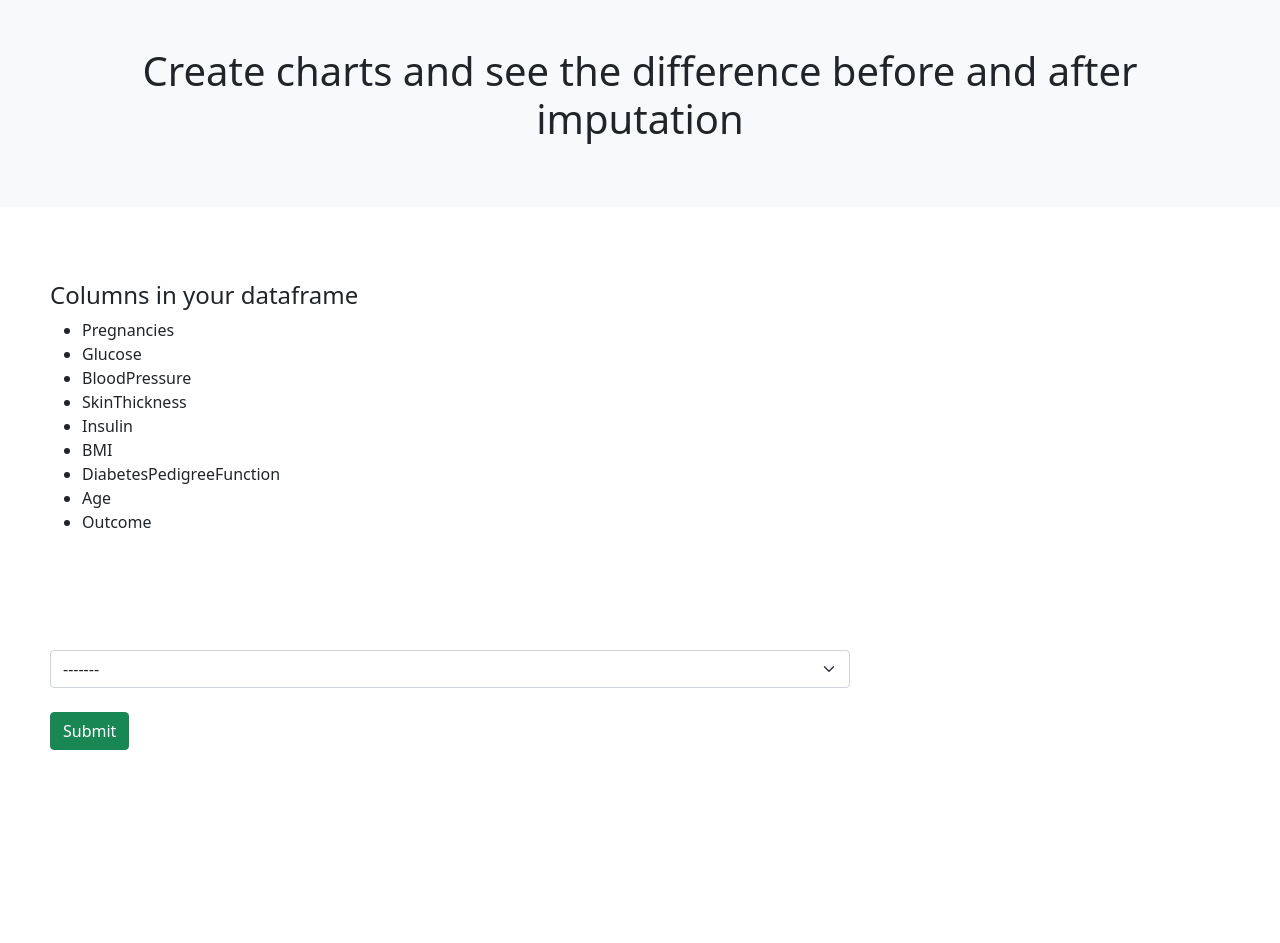
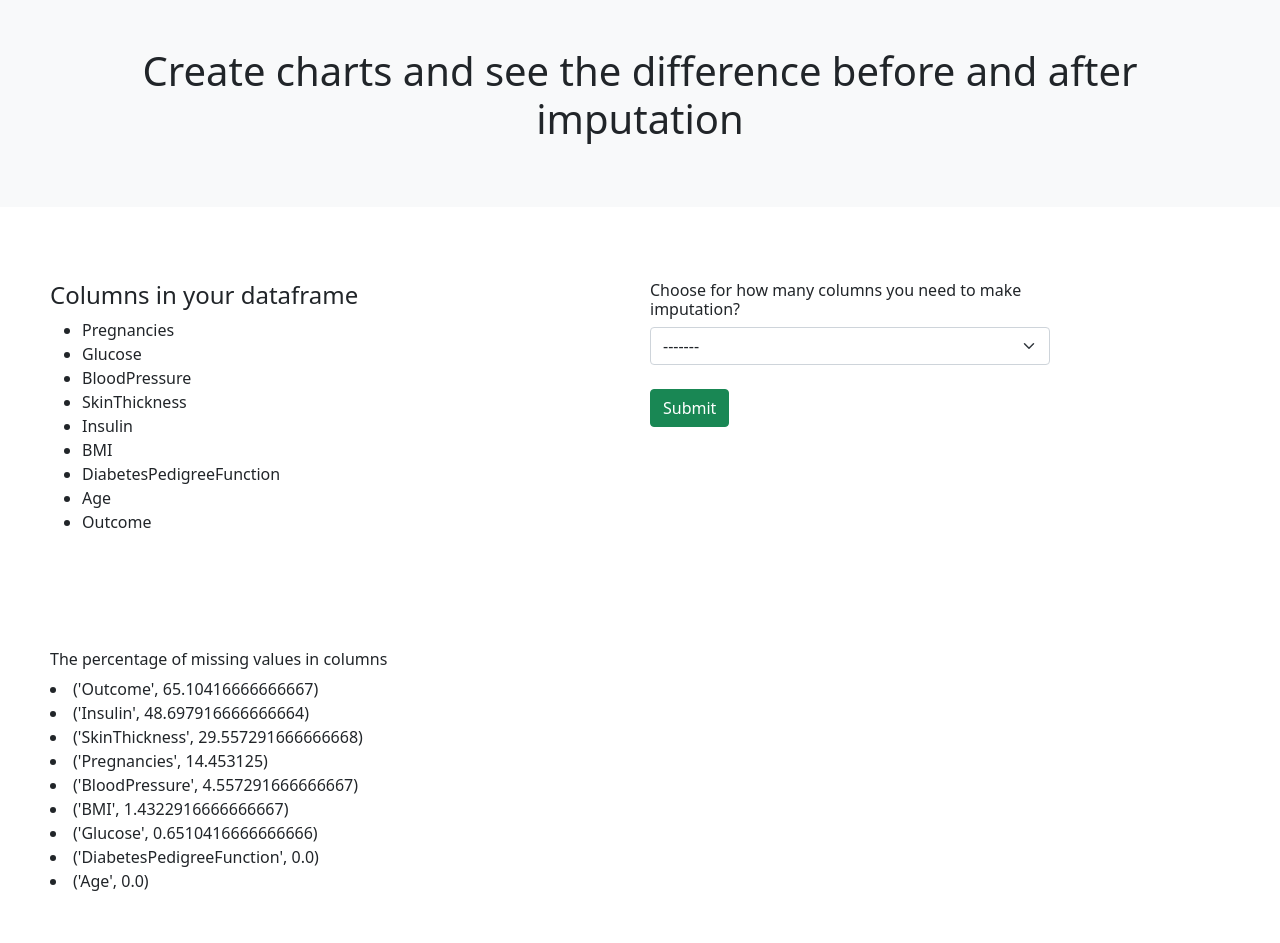
Before and after one commit to KPaulina/MissingDataDashboard, a Django app: page / in a window 1280 px wide. Shown: the part 57-1000 px from the top of the page. Before the commit the page ends 807 px from the top, so only its background shows below. Run offline with Django 3.2, Linux system fonts and the light colour scheme.

Commit message:
feat: when one column chosen a box plot appears, the percentage of missing values visible

```diff
--- a/MD_Dashboard/views.py
+++ b/MD_Dashboard/views.py
@@ -1,16 +1,13 @@
 import os.path
 import sklearn
 from .forms import MissingDataForm, OneColumnImputation
+from .imputation_strategies import imputation_strategy_for_one_column, imputation_strategy
+from .charts import create_charts_for_one_column, bar_chart_showing_number_of_missing_data
 import numpy as np
 import pandas as pd
 from django.shortcuts import render, redirect
 import plotly.graph_objects as go
 import plotly.express as px
-from sklearn.impute import SimpleImputer
-import sklearn.neighbors._base
-import sys
-sys.modules['sklearn.neighbors.base'] = sklearn.neighbors._base
-from missingpy import MissForest
 
 
 '''
@@ -18,6 +15,10 @@ path to were data is stored
 '''
 BASE_DIR = os.path.dirname(os.path.abspath(__file__))
 DATA_DIR = os.path.join(BASE_DIR, 'data\\')
+'''
+Name of your dataset in csv, do not add .csv ending
+'''
+NAME = 'diabetes'
 # Create your views here.
 
 
@@ -75,38 +76,18 @@ def changing_to_npnan(data_imputation: pd.DataFrame, column: str) -> pd.DataFram
     return data_imputation[column]
 
 
-def imputation_strategy(imput_strategy: str, data: pd.DataFrame, column_1: str, column_2: str) -> pd.DataFrame:
+def calcualte_the_missing_percent_of_values(data: pd.DataFrame) -> list:
     '''
-    Function that takes care of impute strategy on data
-    :param imput_strategy:
+    Calculating how the precenteg of missing numbers
     :param data:
-    :param context:
-    :param column_1:
-    :param column_2:
-    :return: data_imputation, context
+    :return: tuple with the name of the column and the percentage of missing values
     '''
-    data_imputation = data.copy(deep=True)
-    data_imputation[column_1] = changing_to_npnan(data_imputation, column_1)
-    data_imputation[column_2] = changing_to_npnan(data_imputation, column_2)
-    if imput_strategy == 'MissForest':
-        imputer = MissForest()
-        miss_data = imputer.fit_transform(data_imputation)
-        miss_forest_data = pd.DataFrame(miss_data, columns=data.columns).round(1)
-        return miss_forest_data
-    elif imput_strategy == 'mean' or imput_strategy == 'median':
-        data_imputation = data_imputation[[column_1, column_2]]
-        col = data_imputation.columns
-        imputer = SimpleImputer(missing_values=np.nan, strategy=imput_strategy)
-        data_imputation = pd.DataFrame(imputer.fit_transform(data_imputation))
-        data_imputation.columns = col
-        data_imputation.index = data.index
-        return data_imputation
-
-    mean_imputer = SimpleImputer(missing_values=np.nan, strategy=imput_strategy)
-    data_imputation = pd.DataFrame(mean_imputer.fit_transform (data_imputation))
-    data_imputation.columns = data.columns
-    data_imputation.index = data.index
-    return data_imputation
+    percent_missing = data.isnull().sum() * 100 / len(data)
+    missing_value_df = pd.DataFrame({'column_name': data.columns, 'percent_missing': percent_missing})
+    missing_value_df.sort_values('percent_missing', inplace=True, ascending=False)
+    missing_value_df['missing percent name'] = list(zip(missing_value_df.column_name, missing_value_df.percent_missing))
+    #[+-]?([0-9]*[.])?[0-9]+ floating point number regex
+    return missing_value_df['missing percent name'].to_list()
 
 
 def the_number_of_columns_choice(request):
@@ -115,10 +96,11 @@ def the_number_of_columns_choice(request):
     :param request:
     :return: display the page or redirect to the chosen page
     '''
-    name = 'diabetes'
-    data = pd.read_csv(f'{DATA_DIR}{name}.csv', sep=',')
+    data = pd.read_csv(f'{DATA_DIR}{NAME}.csv', sep=',')
+    data.replace(0, np.nan, inplace=True)
     column_names = data.columns.values.tolist()
-    context = {'column_names': column_names}
+    percent_missing = calcualte_the_missing_percent_of_values(data)
+    context = {'column_names': column_names, 'percent_missing': percent_missing}
     choice = request.GET.get("choice")
     if choice == 'one':
         return redirect(one_column_view)
@@ -154,15 +136,13 @@ def data_from_csv(request):
         chart = box_plot_fig.to_html()
         chart2 = fig2.to_html()
         return chart, chart2
-    name = 'diabetes'
-    data = pd.read_csv(f'{DATA_DIR}{name}.csv', sep=',')
+    data = pd.read_csv(f'{DATA_DIR}{NAME}.csv', sep=',')
     column_names = data.columns.values.tolist()
     form = MissingDataForm()
     context = {'column_names': column_names, 'form': form}
     if request.method == "POST":
         form = MissingDataForm(request.POST)
         impu_strategy = request.POST.get('imputation')
-        print(impu_strategy)
         context.update({'impu_strategy': impu_strategy, 'text': 'Before imputation', 'dashboard_created': True,
                          'dashboard_not_created': False, 'error': 'This imputation strategy cannot be used here'})
         if form.is_valid():
@@ -179,7 +159,7 @@ def data_from_csv(request):
                              'third_quantiles_1': third_qauntile_1, 'third_quantiles_2': third_qauntile_2})
             min_1, max_1, min_2, max_2 = calculate_min_max (data, column_1, column_2)
             context.update ({'min_1': min_1, 'max_1': max_1, 'min_2': min_2, 'max_2': max_2})
-            data_imputation = imputation_strategy (impu_strategy, data, column_1, column_2)
+            data_imputation = imputation_strategy(impu_strategy, data, column_1, column_2)
             std_im_1, std_im_2 = calculate_std (data_imputation, column_1, column_2)
             context.update ({'std_imputation1': std_im_1, 'std_imputation2': std_im_2})
             chart_imputation_1, chart_imputation_2 = create_chart (data_imputation, column_1, column_2)
@@ -194,30 +174,48 @@ def data_from_csv(request):
                                                                                                         column_2)
             context.update ({'imputation_min_1': imputation_min_1, 'imputation_max_1': imputation_max_1,
                              'imputation_min_2': imputation_min_2, 'imputation_max_2': imputation_max_2})
-            chart, chart2 = create_chart (data, column_1, column_2)
+            chart, chart2 = create_chart(data, column_1, column_2)
             context['chart'] = chart
             context['chart2'] = chart2
 
     return render(request, 'data_display/two_columns.html', context)
 
 
+def how_many_missing_values(data: pd.DataFrame) -> pd.DataFrame:
+    df = pd.DataFrame({'number of nulls': data.isna().sum()})
+    df.reset_index(inplace=True)
+    df = df.rename(columns={'index': 'columns_names'})
+    return df
+
+
 def one_column_view(request):
-    name = 'diabetes'
-    data = pd.read_csv(f'{DATA_DIR}{name}.csv', sep=',')
+    '''
+    Function made to show charts when user wants imputation on only one column
+    :param request:
+    :return:
+    '''
+    data = pd.read_csv(f'{DATA_DIR}{NAME}.csv', sep=',')
     column_names = data.columns.values.tolist()
-    form_for_one_column = OneColumnImputation()
-    context = {'column_names': column_names, 'form_for_one_column': form_for_one_column}
-    if form_for_one_column == "POST":
+    form = OneColumnImputation()
+    context = {'column_names': column_names, 'form': form}
+    if request.method == "POST":
         '''
-        TO DO: imputation strategy, other stuff: 1st quantile, 3rd quantile, min, max, drawing charts
+        TO DO: imputation strategy, other stuff: 1st quantile, 3rd quantile, min, max
         '''
         form = OneColumnImputation(request.POST)
         impu_strategy = request.POST.get('imputation')
-        print(impu_strategy)
-        context.update({'one': True, 'choice_if_one_or_two_columns': True})
-        if form.is_valid ():
+        context.update({'impu_strategy': impu_strategy, 'one': True, 'choice_if_one_or_two_columns': True, 'dashboard_created': True, 'error': 'This imputation strategy cannot be used here'})
+        if form.is_valid():
             column = form.cleaned_data.get('column')
             context['column'] = column
-            std = data[column].std ()
-            context.update ({'std': std})
-    return render (request, 'data_display/column_one.html', context)
+            std = data[column].std()
+            data_imputed = imputation_strategy_for_one_column(impu_strategy, data, column)
+
+            chart = create_charts_for_one_column(data, column)
+            chart_after_imputation = create_charts_for_one_column(data_imputed, column)
+
+            missing_datanumbers = how_many_missing_values(data)
+            print(missing_datanumbers.info())
+            missing_data_chart = bar_chart_showing_number_of_missing_data(missing_datanumbers)
+            context.update({'std': std, 'chart': chart, 'chart_after_imputation': chart_after_imputation, 'missing_data_chart': missing_data_chart})
+    return render(request, 'data_display/column_one.html', context)
--- a/static/css/style.css
+++ b/static/css/style.css
@@ -31,5 +31,22 @@
 
 #choice {
     padding: 50px;
-    width: 900px;
+    width: 500px;
 }
+
+#chart_one_column {
+    width: 500px;
+    text-align: center;
+}
+
+
+#form_two_columns {
+    padding: 20px;
+    width: 400px;
+}
+
+
+#percent {
+    padding: 50px;
+    width: 600px;
+}
--- a/templates/data_display/display_columns.html
+++ b/templates/data_display/display_columns.html
@@ -19,6 +19,7 @@
     </ul>
     </div>
     <div id="choice">
+    <h6>Choose for how many columns you need to make imputation?</h6>
     <form method="get">
         <select name="choice" class="form-select" aria-label="Default select example">
                 <option disabled="True" selected>-------</option>
@@ -29,4 +30,11 @@
         <button type="submit" class="btn btn-success">Submit</button>
     </form>
     </div>
+    <div id='percent'>
+        <h6>The percentage of missing values in columns</h6>
+        {%  for percent in percent_missing %}
+            <li>{{ percent }}</li>
+        {% endfor %}
+    </div>
+    </div>
 {% endblock %}
--- a/templates/data_display/two_columns.html
+++ b/templates/data_display/two_columns.html
@@ -20,7 +20,7 @@
     </div>
 
 
-    <div id="form">
+    <div id="form_two_columns">
     <a>Choose columns for creating charts and making imputations</a><br>
     <form action='two_columns' method="POST">
         {% csrf_token %}
```
Also changed, not shown: MD_Dashboard/charts.py (added, +36 -0 lines), MD_Dashboard/imputation_strategies.py (added, +90 -0 lines), templates/data_display/column_one.html (+24 -1 lines).
